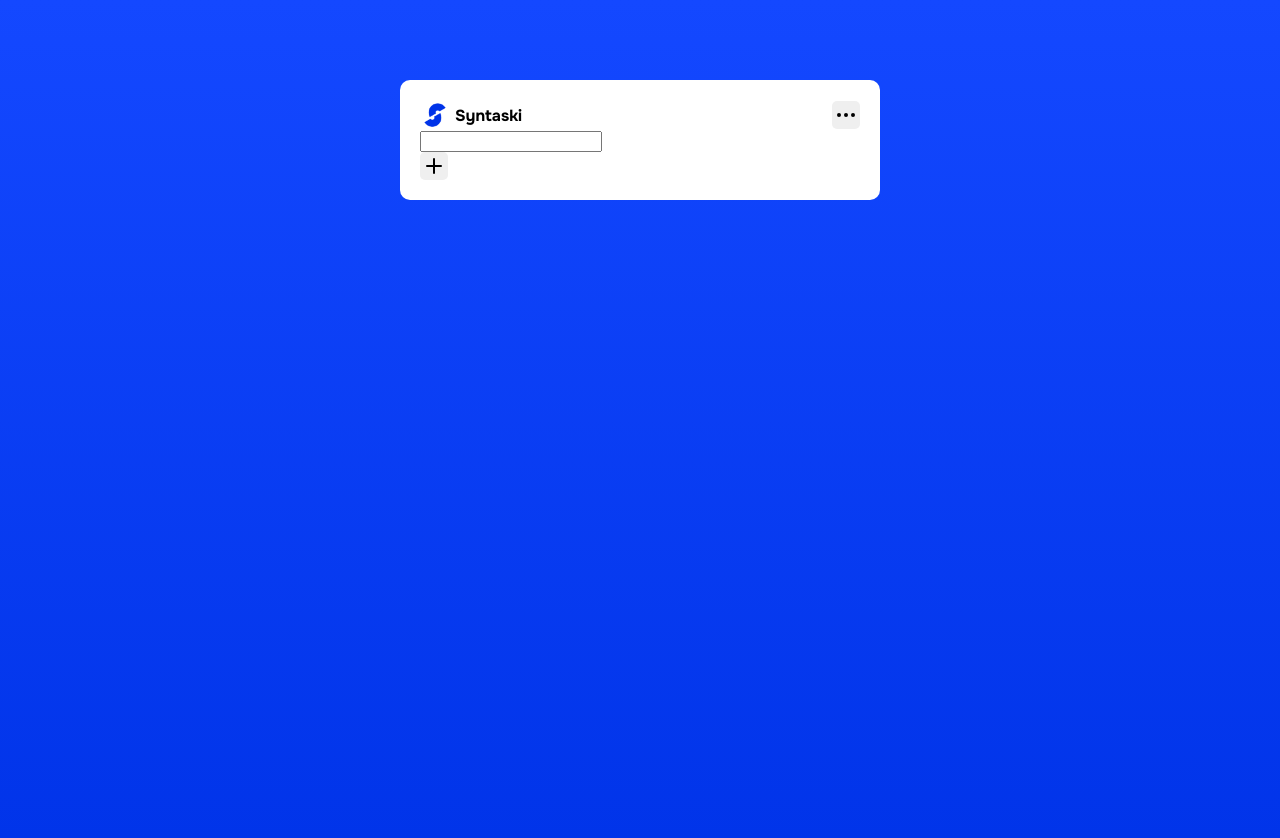
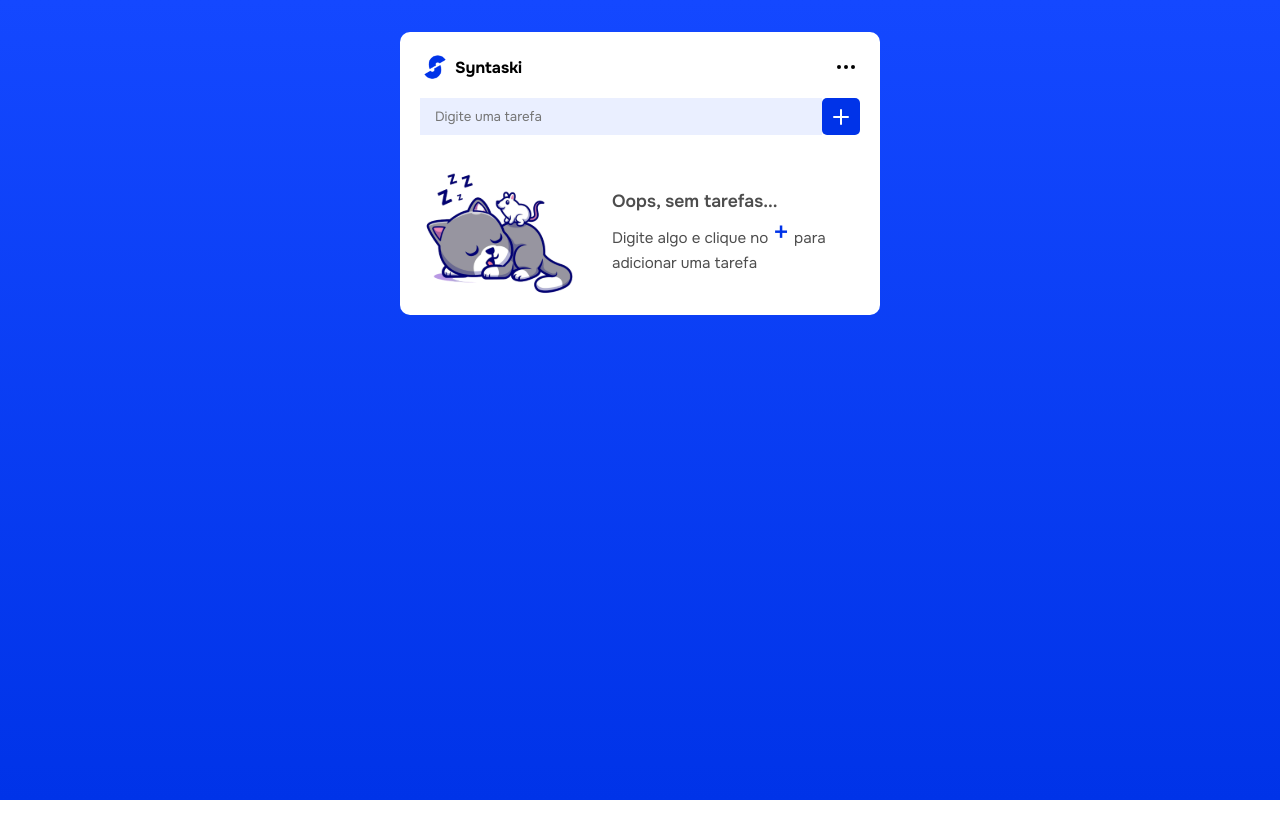
Before and after one commit to PaivaProgDev/syntaski, a React (Vite) app: page / in a window 1280 px wide. Shown: the top 838 px of the page. After the commit the page ends 800 px from the top, so only its background shows below. Built offline with nearby package versions, Linux system fonts and the light colour scheme.

Commit message:
Design do card inicial concluido

```diff
--- a/index.html
+++ b/index.html
@@ -3,9 +3,8 @@
 
 <head>
    <meta charset="UTF-8" />
-   <link rel="icon" type="image/svg+xml" href="/vite.svg" />
    <meta name="viewport" content="width=device-width, initial-scale=1.0" />
-   <link rel="shortcut icon" href="./public/favicon.png" type="image/x-icon">
+   <link rel="shortcut icon" href="/favicon.png" type="image/x-icon">
    <title>Syntaski</title>
 </head>
 
--- a/src/components/Button.jsx
+++ b/src/components/Button.jsx
@@ -1,7 +1,11 @@
 import "./Button.scss";
 
 const Button = ({ content, style }) => {
-  return <button className="btn-main">{content}</button>;
+  return (
+    <button style={style} className="btn-main">
+      {content}
+    </button>
+  );
 };
 
 export default Button;
--- a/src/components/CardAddTask.jsx
+++ b/src/components/CardAddTask.jsx
@@ -1,10 +1,35 @@
-import { Ellipsis } from "lucide-react";
+import { Ellipsis, Plus } from "lucide-react";
 import logo from "../assets/img/syntaski-logo.png";
+import imgNoTask from "../assets/img/no-task.svg";
 import "./CardAddTask.scss";
 import Button from "./Button";
-import InputAddTask from "./InputAddTask";
+import Input from "./Input";
 
 const CardAddTask = () => {
+  const btnStyle = {
+    btnAdd: {
+      display: "flex",
+      backgroundColor: "#0033E8",
+      color: "#fff",
+      cursor: "pointer",
+      padding: "5px 7px",
+      alignItems: "center",
+    },
+
+    btnOption: {
+      backgroundColor: "transparent",
+      cursor: "pointer",
+    },
+
+    inputAdd: {
+      backgroundColor: "#eaefff",
+      border: 0,
+      padding: "10px 15px",
+      outline: "none",
+      width: "100%",
+    },
+  };
+
   return (
     <div className="card">
       <div className="card-header">
@@ -12,10 +37,21 @@ const CardAddTask = () => {
           <img className="logo" src={logo} alt="Logo da Syntaski" />
           <span>Syntaski</span>
         </div>
-        <Button content={<Ellipsis />} />
+        <Button style={btnStyle.btnOption} content={<Ellipsis />} />
       </div>
-      <div className="card-body">
-        <InputAddTask />
+      <label className="card-body">
+        <Input style={btnStyle.inputAdd} placeholder={"Digite uma tarefa"} />
+        <Button style={btnStyle.btnAdd} content={<Plus />} />
+      </label>
+      <div className="tasks">
+        <img src={imgNoTask} alt="" />
+        <div className="warning-tasks">
+          <h3>Oops, sem tarefas...</h3>
+          <p>
+            Digite algo e clique no <span className="more">+</span> para
+            adicionar uma tarefa
+          </p>
+        </div>
       </div>
     </div>
   );
--- a/src/components/CardAddTask.scss
+++ b/src/components/CardAddTask.scss
@@ -1,8 +1,9 @@
+@import "../styles/variables.scss";
 .card {
   background-color: #fff;
   max-width: 30rem;
   margin: auto;
-    margin-top: 5rem;
+
   padding: 20px;
   border-radius: 10px;
 
@@ -11,8 +12,36 @@
     align-items: center;
     justify-content: space-between;
   }
+
+  .card-body {
+    display: flex;
+    margin: 1rem 0 2rem 0;
   }
 
+  .tasks {
+    display: flex;
+    gap: 2rem;
+    align-items: center;
+
+    .warning-tasks {
+      color: $task-color;
+
+      h3 {
+        font-size: 1.1rem;
+        font-weight: 600;
+      }
+
+      p {
+        font-size: 0.95rem;
+
+        .more {
+          font-size: 2rem;
+          color: $secondary-color;
+        }
+      }
+    }
+  }
+}
 
 .logo-box {
   display: flex;
--- /dev/null
+++ b/src/components/Input.jsx
@@ -0,0 +1,5 @@
+const Input = ({ style, placeholder }) => {
+  return <input style={style} type="text" placeholder={placeholder}></input>;
+};
+
+export default Input;
--- a/src/components/InputAddTask.jsx
+++ /dev/null
@@ -1,19 +0,0 @@
-import Button from "./Button";
-import { Plus } from "lucide-react";
-
-const InputAddTask = () => {
-  const btnStyle = {
-    btnOption: {
-      backgroundColor: "red",
-    },
-  };
-
-  return (
-    <label>
-      <input type="text"></input>
-      <Button style={btnStyle.btnOption} content={<Plus />} />
-    </label>
-  );
-};
-
-export default InputAddTask;
--- a/src/index.scss
+++ b/src/index.scss
@@ -1,23 +1,23 @@
-@import './styles/variables.scss';
-@import './components/Button.scss';
+@import "./styles/variables.scss";
+@import "./components/Button.scss";
 
-*{
+* {
   margin: 0;
   padding: 0;
   box-sizing: border-box;
   list-style: none;
-    font-family: Onest, 'Open Sans', 'Noto Sans', sans-serif;
+  font-family: Onest, "Open Sans", "Noto Sans", sans-serif;
 }
 
 body {
   background: linear-gradient($primary-color, $secondary-color);
-    min-height: 100vh;
-    width: 100vw;
+  min-height: 100%;
+  width: 100%;
 }
 
 .container {
   height: 100%;
   width: 100%;
   min-height: 100vh;
-
+  padding: 2rem 0.5rem;
 }
--- a/src/styles/variables.scss
+++ b/src/styles/variables.scss
@@ -4,10 +4,11 @@
 @import url(https://fonts.googleapis.com/css?family=Open+Sans:300,regular,500,600,700,800,300italic,italic,500italic,600italic,700italic,800italic);
 
 // Colors
-$primary-color: #1448FF;
-$secondary-color: #0033E8;
+$primary-color: #1448ff;
+$secondary-color: #0033e8;
 $message-card-color: #949191;
-$input-color: #A7A7A7;
-$task-color: #4D4D4D;
-$title-color: #2A2A2A;
+$input-color: #a7a7a7;
+$task-color: #4d4d4d;
+$title-color: #2a2a2a;
 $option-color: #373737;
+$bg-input-color: #eaefff;
```
Also changed, not shown: src/assets/img/no-task.svg (added). Lines whose indentation alone changed are shown as unchanged.
